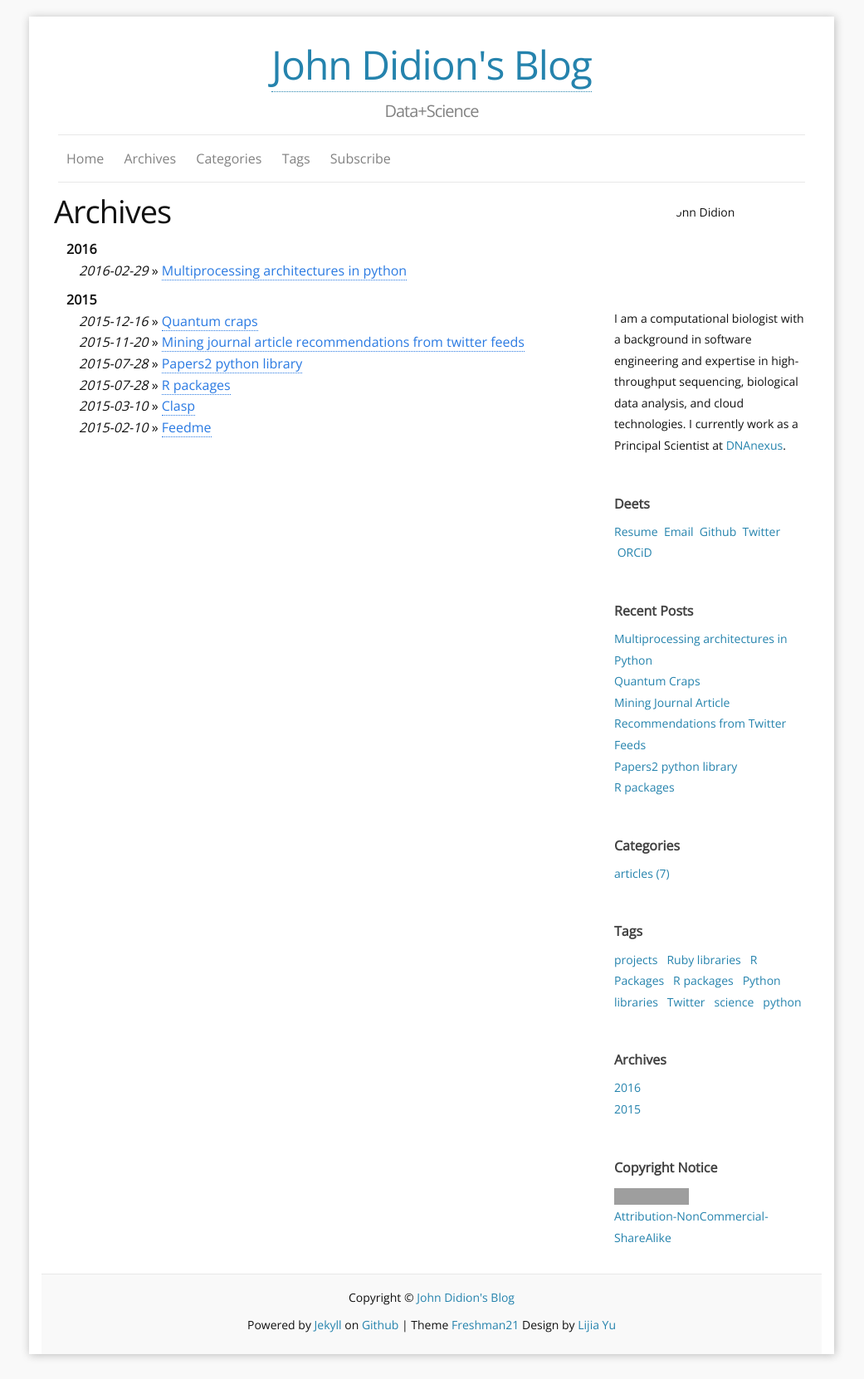
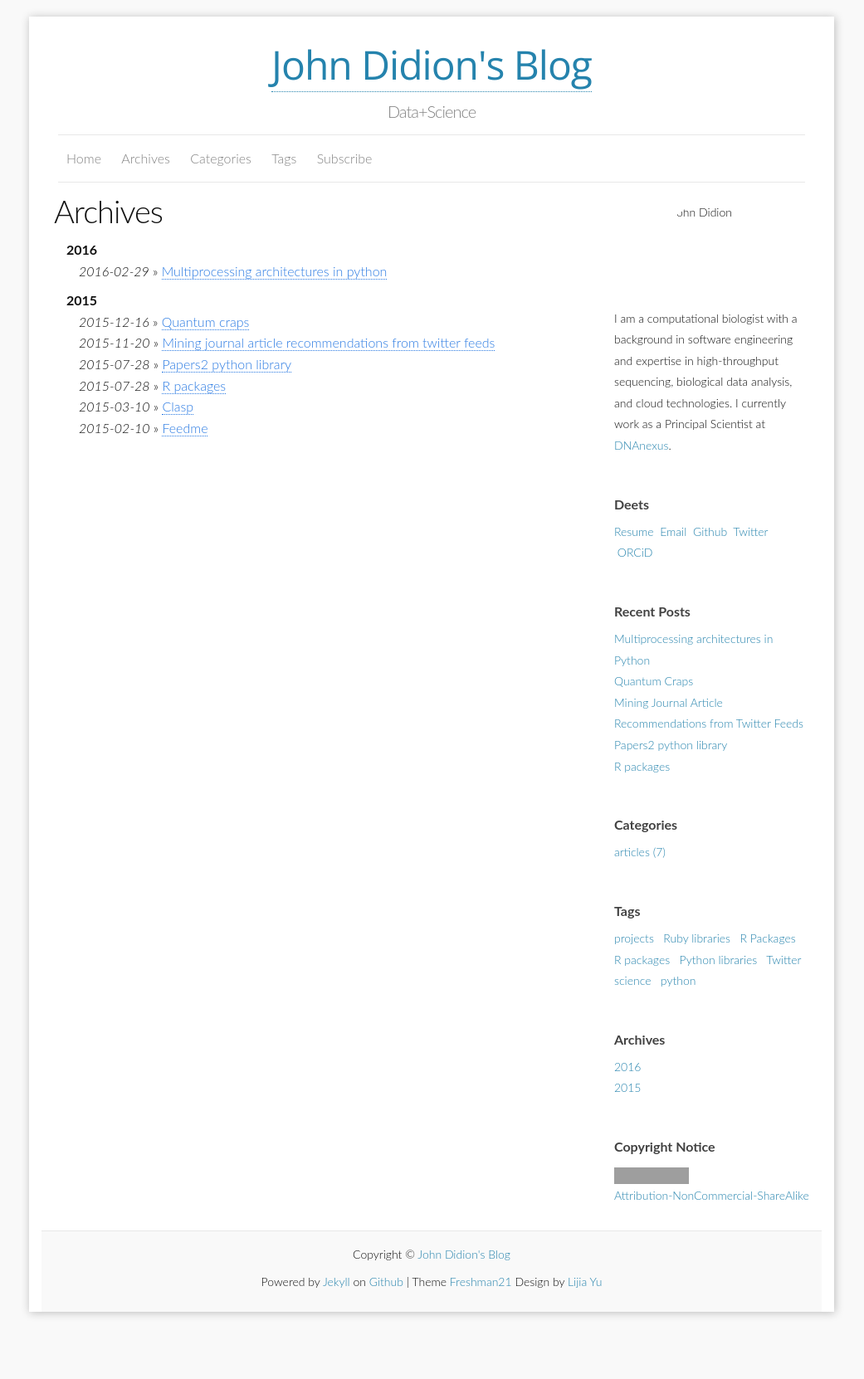
Before and after one commit to jdidion/jdidion.github.io, a Jekyll site: the page built from archives.md, in a window 1280 px wide. Shown: the whole page at 83% size, without its empty margins (120-1161 px from the left). Built offline with Jekyll 4.4.1, drawn with Linux system fonts in a browser that asks for light colours; after the commit the page ends 1611 px from its top, so only the background shows below that; grey boxes are pictures that could not be loaded.

Commit message:
Update font

```diff
--- a/_sass/_layout.scss
+++ b/_sass/_layout.scss
@@ -7,6 +7,7 @@
 }
 
 .site-title {
+  font-family: $title-font-family;
   font-size: 48px;
   line-height: 56px;
   letter-spacing: -1px;
--- a/css/main.scss
+++ b/css/main.scss
@@ -6,7 +6,8 @@
 
 
 // Our variables
-$base-font-family: 'Open Sans', sans-serif;
+$base-font-family: 'Ubuntu', 'Lato', sans-serif;
+$title-font-family: 'Open Sans', sans-serif;
 $base-font-size:   16px;
 $small-font-size:  $base-font-size * 0.875;
 $base-line-height: 1.6em;
```
